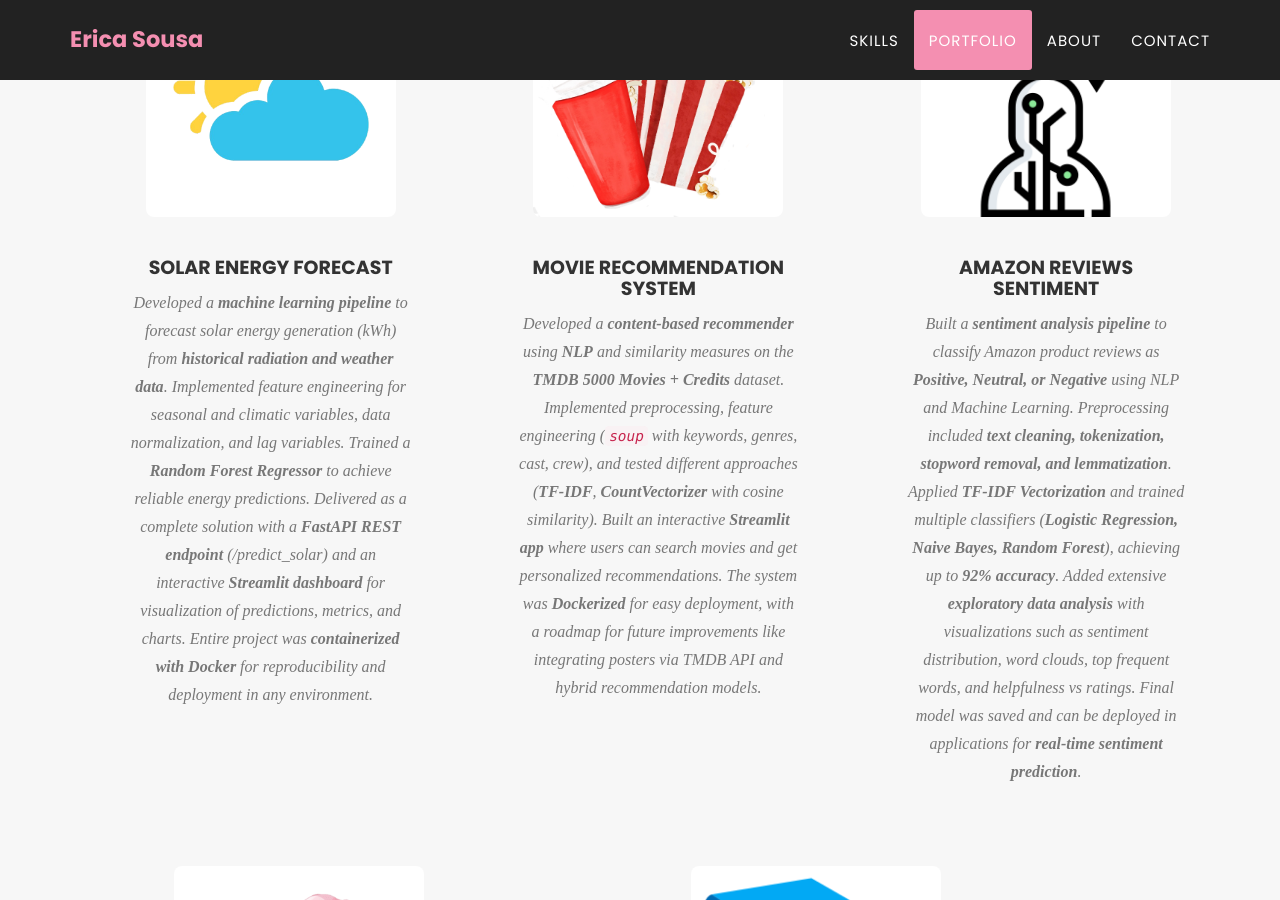
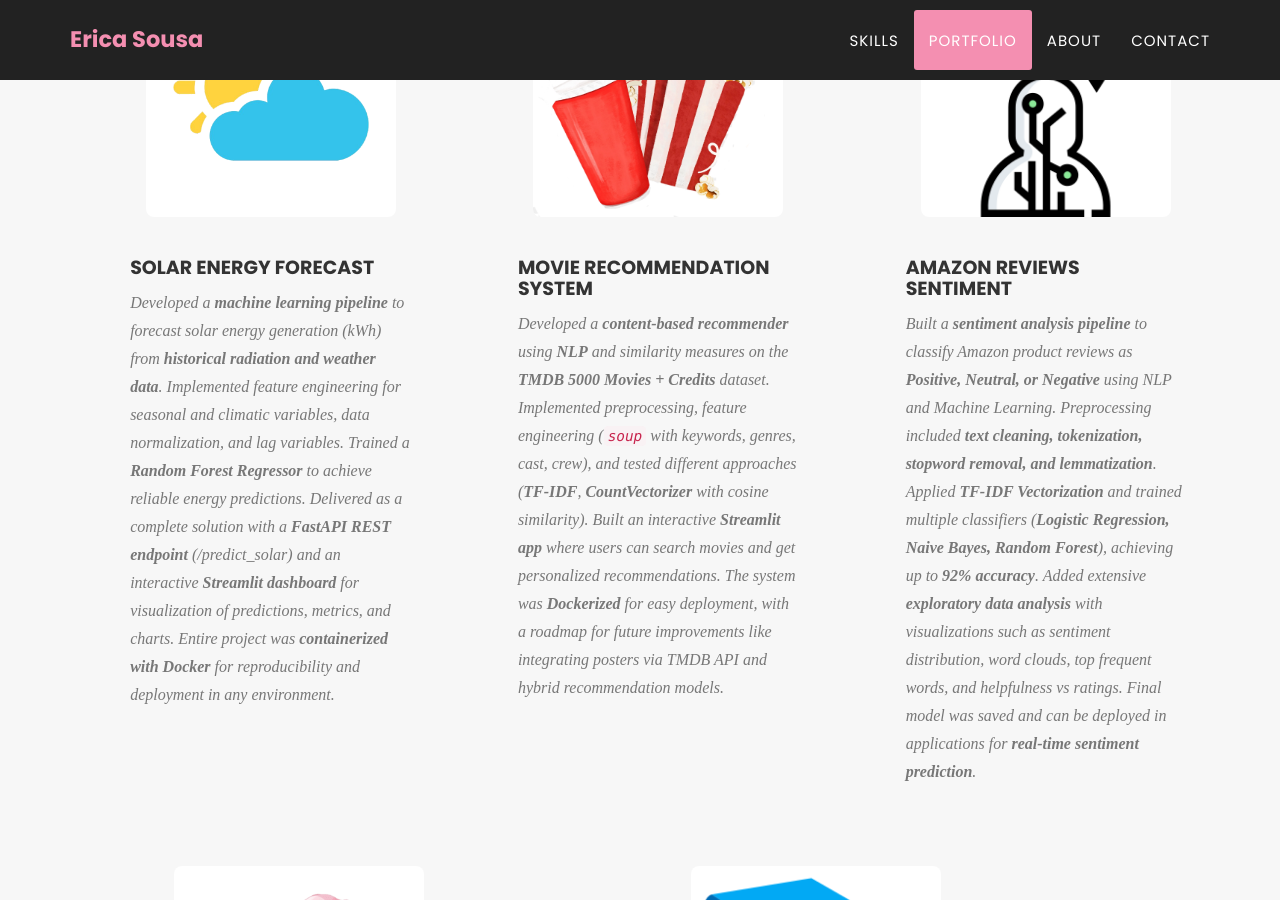
Before and after one commit to ericasousaa/EricaSousa, a Jekyll site: the page built from index.html, in a window 1280 px wide and 900 px high, scrolled down 2449 px. Built offline with Jekyll 4.4.1, drawn with Linux system fonts in a browser that asks for light colours; some web fonts are replaced.

Commit message:
Update agency.css

```diff
--- a/_includes/css/agency.css
+++ b/_includes/css/agency.css
@@ -434,7 +434,7 @@ section h3.section-subheading {
     min-height: auto;     /* deixa crescer conforme o texto */
     display: flex;
     flex-direction: column;
-    text-align: center;  /* texto alinhado */
+    text-align: left;  /* texto alinhado */
     padding: 20px;        /* respiro interno */
 }
 
```
